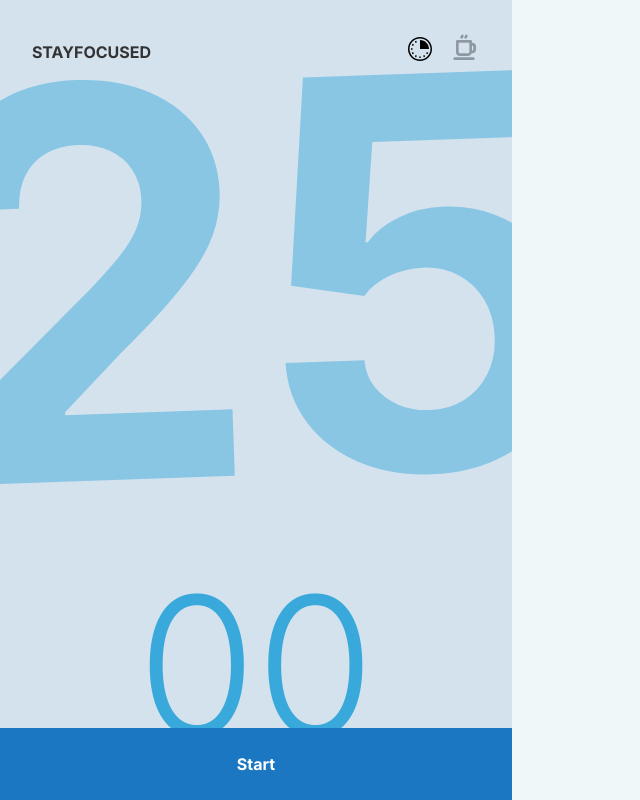
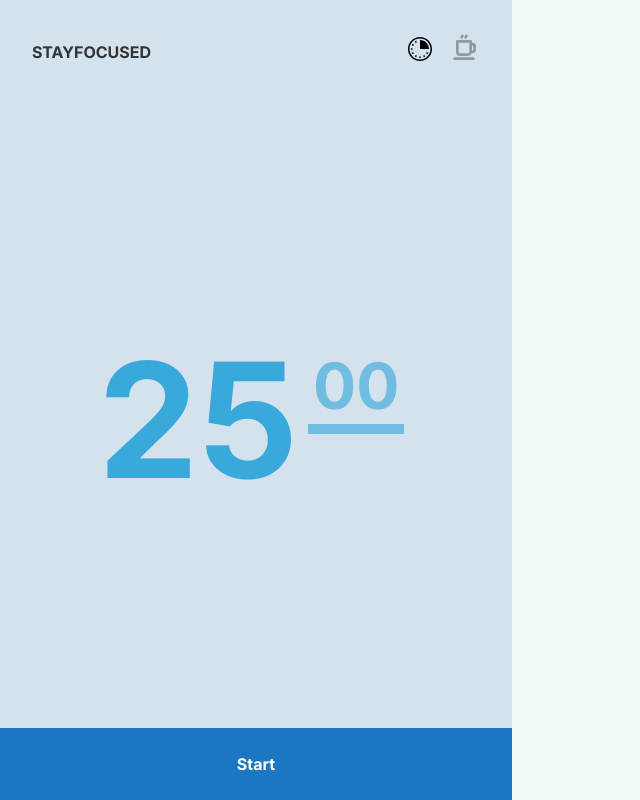
Before and after one commit to erdemuslu/stay-focused, a React (Vite) app: page / in a window 1280 px wide. Shown: the whole page, without its empty margins (0-640 px from the left). Built offline with nearby package versions, Linux system fonts and the light colour scheme.

Commit message:
add :: break section

```diff
--- a/src/actions/index.js
+++ b/src/actions/index.js
@@ -0,0 +1,7 @@
+import {
+  SET_TIMER_STYLE,
+  SET_START,
+} from './types';
+
+export const setStart = (start) => ({ type: SET_START, start });
+export const setTimerStyle = (style) => ({ type: SET_TIMER_STYLE, style });
--- a/src/actions/types.js
+++ b/src/actions/types.js
@@ -0,0 +1,2 @@
+export const SET_TIMER_STYLE = 'SET_TIMER_STYLE';
+export const SET_START = 'SET_START';
--- a/src/components/Selection/index.js
+++ b/src/components/Selection/index.js
@@ -1,8 +1,22 @@
-import React from 'react';
+import React, { useContext } from 'react';
 
-const Selection = () => (
+import { MainContext } from '../../store';
+import { setTimerStyle } from '../../actions';
+
+const Selection = () => {
+  const { state, dispatch } = useContext(MainContext);
+
+  const handleSelection = (val) => {
+    dispatch(setTimerStyle(val));
+  };
+
+  return (
     <div className="selection">
-    <div className="selection-item is-selected">
+      <button
+        type="button"
+        className={`selection-item${state.timer.style === 'pomodoro' ? ' is-selected' : ''}`}
+        onClick={handleSelection.bind(this, 'pomodoro')}
+      >
         <svg
           xmlns="http://www.w3.org/2000/svg"
           version="1.1"
@@ -16,8 +30,12 @@ const Selection = () => (
             d="M512,256C512,114.625,397.375,0,256,0S0,114.625,0,256s114.625,256,256,256S512,397.375,512,256z M32,256  C32,132.469,132.5,32,256,32s224,100.469,224,224c0,123.5-100.5,224-224,224S32,379.5,32,256z M256,256V64  c106.031,0,192,85.969,192,192H256z M125.438,162.125l-16,27.719l-27.719-16l16-27.719L125.438,162.125z M386.563,349.844l16-27.688  l27.719,16l-16,27.688L386.563,349.844z M189.844,109.438l-27.719,16l-16-27.719l27.719-16L189.844,109.438z M322.125,402.563  l27.719-16l16,27.719l-27.688,16L322.125,402.563z M272,416v32l-32,0.031V416H272z M189.844,402.563l-16,27.719l-27.719-15.969  l16.031-27.75L189.844,402.563z M125.438,349.844l-27.719,16.031l-16.031-27.688l27.75-16.031L125.438,349.844z M96,272l-32,0.031  l-0.063-32H96V272z"
           />
         </svg>
-    </div>
-    <div className="selection-item">
+      </button>
+      <button
+        type="button"
+        className={`selection-item${state.timer.style === 'break' ? ' is-selected' : ''}`}
+        onClick={handleSelection.bind(this, 'break')}
+      >
         <svg xmlns="http://www.w3.org/2000/svg" viewBox="0 0 24 30" x="0px" y="0px">
           <path d="M19,19H5a1,1,0,0,0,0,2H19a1,1,0,0,0,0-2Z" />
           <path
@@ -30,8 +48,9 @@ const Selection = () => (
             d="M11.0776,4.5l.5772-1a1,1,0,0,0-1.7324-1l-.5772,1A1,1,0,0,0,11.0776,4.5Z"
           />
         </svg>
-    </div>
+      </button>
     </div>
   );
+};
 
 export default Selection;
--- a/src/components/Side/index.js
+++ b/src/components/Side/index.js
@@ -1,21 +1,28 @@
-import React, { useState } from 'react';
+import React, { useContext, useState, useEffect } from 'react';
+
+import { MainContext } from '../../store';
+import { setStart } from '../../actions';
 
 import Selection from '../Selection';
-// import ProgressBar from '../ProgressBar';
 import Timer from '../Timer';
 
 const Side = () => {
-  const [start, setStart] = useState(false);
-  // const [progressBarValue, setProgressBarValue] = useState(100);
-  const [time] = useState(Date.now() + (60 * 25 * 1000));
+  const { state, dispatch } = useContext(MainContext);
+  const [countdownKey, setCountdownKey] = useState(0);
+  const [time, setTime] = useState(Date.now() + (60 * 25 * 1000));
 
   const handleTimer = () => {
-    setStart((prevState) => !prevState);
+    dispatch(setStart(!state.timer.start));
   };
 
-  // const handleTick = () => {
-  //   setProgressBarValue((prevState) => prevState - (100 / (60 * 25)));
-  // };
+  useEffect(() => {
+    setTime(Date.now() + (60 * state.timer.minutes * 1000));
+    setCountdownKey((prevState) => prevState + 1);
+  }, [state.timer.minutes]);
+
+  useEffect(() => {
+    handleTimer();
+  }, [countdownKey]);
 
   return (
     <div className="side">
@@ -25,14 +32,11 @@ const Side = () => {
       </div>
       <div className="side-content">
         <div className="side-progress">
-          {/* <ProgressBar
-            value={progressBarValue}
-          /> */}
           <Timer
+            countdownKey={countdownKey}
             autoStart={false}
-            start={start}
+            start={state.timer.start}
             time={time}
-            // onTick={handleTick}
           />
         </div>
       </div>
@@ -42,7 +46,7 @@ const Side = () => {
           className="btn"
           onClick={handleTimer}
         >
-          {start ? 'Pause' : 'Start'}
+          {state.timer.start ? 'Pause' : 'Start'}
         </button>
       </div>
     </div>
--- a/src/components/Timer/index.js
+++ b/src/components/Timer/index.js
@@ -1,12 +1,13 @@
 import React, { createRef, useEffect } from 'react';
-import { bool, func } from 'prop-types';
+import { bool, func, number } from 'prop-types';
 import Countdown from 'react-countdown';
 
 const Timer = ({
   autoStart,
   time,
   start,
-  onTick
+  onTick,
+  countdownKey,
 }) => {
   const CountdownRef = createRef();
 
@@ -29,13 +30,14 @@ const Timer = ({
   return (
     <div className="timer">
       <Countdown
+        key={countdownKey}
         autoStart={autoStart}
         date={time}
         ref={CountdownRef}
         renderer={
           ({ minutes: minutesArg, seconds }) => (
             <div>
-              <div>{minutesArg}</div>
+              <div>{String(minutesArg).length < 2 ? `0${minutesArg}` : minutesArg}</div>
               <div>{String(seconds).length < 2 ? `0${seconds}` : seconds}</div>
             </div>
           )
@@ -51,6 +53,7 @@ Timer.propTypes = {
   start: bool,
   time: func,
   onTick: func,
+  countdownKey: number,
 };
 
 Timer.defaultProps = {
@@ -58,6 +61,7 @@ Timer.defaultProps = {
   start: false,
   time: (f) => f,
   onTick: (f) => f,
+  countdownKey: 0,
 };
 
 export default Timer;
--- a/src/reducer/index.js
+++ b/src/reducer/index.js
@@ -1,5 +1,27 @@
+import {
+  SET_TIMER_STYLE,
+  SET_START,
+} from '../actions/types';
+
 function mainReducer(state, action) {
   switch (action.type) {
+    case SET_TIMER_STYLE:
+      return {
+        ...state,
+        timer: {
+          ...state.timer,
+          style: action.style,
+          minutes: action.style === 'pomodoro' ? 25 : 5,
+        },
+      };
+    case SET_START:
+      return {
+        ...state,
+        timer: {
+          ...state.timer,
+          start: action.start,
+        },
+      };
     default:
       return state;
   }
--- a/src/store/payload.js
+++ b/src/store/payload.js
@@ -1,6 +1,11 @@
 // initial payload
 const payload = {
   name: 'Stay Focused',
+  timer: {
+    start: false,
+    style: 'pomodoro',
+    minutes: 25,
+  },
 };
 
 export default payload;
--- a/src/style/components/_progress-bar.scss
+++ b/src/style/components/_progress-bar.scss
@@ -2,6 +2,10 @@
   position: relative;
   width: 20em;
   height: 20em;
+
+  // * {
+  //   pointer-events: none;
+  // }
 
   .CircularProgressbar .CircularProgressbar-path {
     stroke: #39a9db;
@@ -23,9 +27,9 @@
 
     & > div {
       display: flex;
-      flex-direction: column;
-      align-items: center;
-      justify-content: center;
+      flex-direction: row;
+      align-items: flex-start;
+      justify-content: flex-start;
 
       & > div {
         font-size: 3em;
@@ -33,17 +37,18 @@
         font-weight: 600;
 
         &:first-child {
-          margin-top: -.1em;
-          font-size: 34em;
-          line-height: 1;
-          transform-origin: center;
-          transform: rotate(-2deg);
-          opacity: .48;
+          font-size: 10em;
+          transform: translateX(-10px);
         }
 
         &:last-child {
-          font-weight: 300;
-          font-size: 12em;
+          opacity: .64;
+          min-width: 6rem;
+          text-align: center;
+          font-weight: 600;
+          font-size: 4em;
+          margin-top: .38em;
+          border-bottom: 10px solid #39a9db;
         }
       }
     }
--- a/src/style/components/_selection.scss
+++ b/src/style/components/_selection.scss
@@ -3,6 +3,9 @@
   margin-left: auto;
 
   &-item {
+    outline: none;
+    border: none;
+    background-color: transparent;
     display: inline-flex;
     align-items: center;
     width: 2em;
```
Lines whose indentation alone changed are shown as unchanged.
